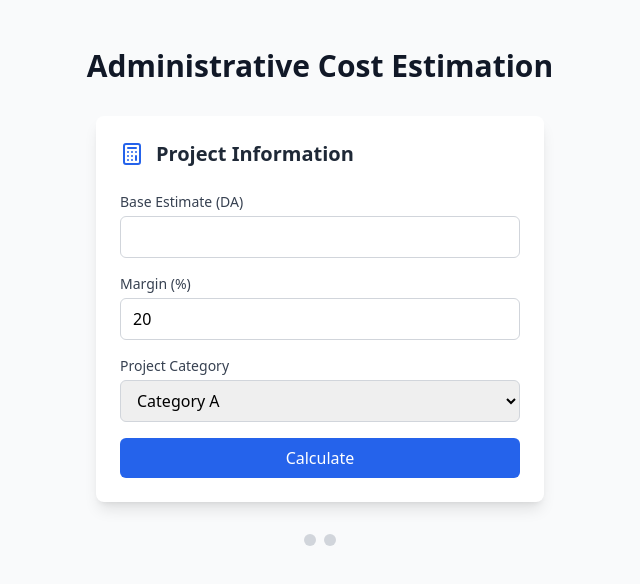
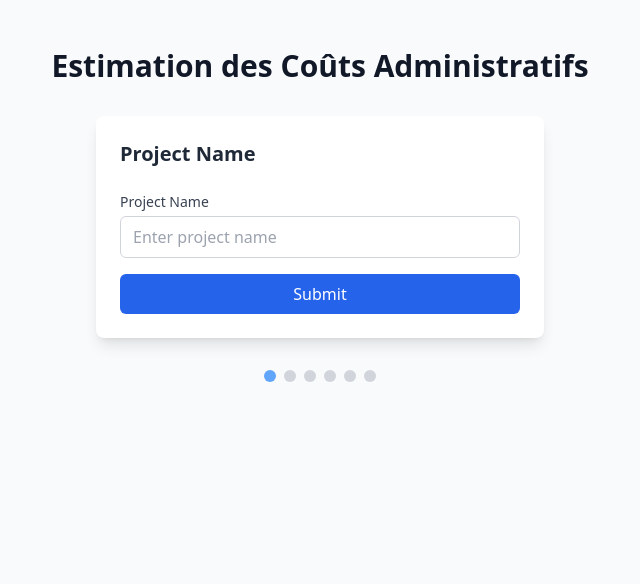
Before and after one commit to Yahiaoui-Abdelkrim/automatisation, a React (Vite) app: page / in a window 1280 px wide. Shown: the top 584 px of the page, without its empty margins (320-960 px from the left). Built offline with nearby package versions, Linux system fonts and the light colour scheme.

Commit message:
add multi-step form for dynamic site entry and project info verification

```diff
--- a/src/App.tsx
+++ b/src/App.tsx
@@ -1,14 +1,18 @@
 import React from 'react';
+import { ProjectNameForm } from './components/ProjectNameForm';
+import { SiteNamesForm } from './components/SiteNamesForm';
 import { ProjectForm } from './components/ProjectForm';
+import { SimilarityCheck } from './components/SimilarityCheck';
 import { SiteForm } from './components/SiteForm';
 import { Results } from './components/Results';
 import { calculateSiteEstimation, determineRateAndRange } from './utils/calculations';
 import type { CalculationResults } from './types';
 
-const SITES = ['BELLIL', 'DJEBEL M\'RAKEB'];
-
 function App() {
-  const [step, setStep] = React.useState(1);
+  const [step, setStep] = React.useState(0);
+  const [projectName, setProjectName] = React.useState('');
+  const [siteNames, setSiteNames] = React.useState<string[]>([]);
+  const [areSitesSimilar, setAreSitesSimilar] = React.useState<boolean | null>(null);
   const [projectData, setProjectData] = React.useState<{
     baseEstimate: number;
     margin: number;
@@ -17,6 +21,21 @@ function App() {
   const [currentSite, setCurrentSite] = React.useState(0);
   const [results, setResults] = React.useState<CalculationResults>({});
   const [rates, setRates] = React.useState<{ study: number; monitoring: number } | null>(null);
+
+  const handleProjectNameSubmit = (name: string) => {
+    setProjectName(name);
+    setStep(1);
+  };
+
+  const handleSiteNamesSubmit = (names: string[]) => {
+    setSiteNames(names);
+    setStep(2);
+  };
+
+  const handleSimilarityCheck = (areSimilar: boolean) => {
+    setAreSitesSimilar(areSimilar);
+    setStep(3);
+  };
 
   const handleProjectSubmit = (data: {
     baseEstimate: number;
@@ -31,7 +50,7 @@ function App() {
     const monitoringRate = determineRateAndRange(projectCostMillions, data.category, 'monitoring');
 
     setRates({ study: studyRate, monitoring: monitoringRate });
-    setStep(2);
+    setStep(4);
   };
 
   const handleSiteSubmit = (data: {
@@ -52,7 +71,7 @@ function App() {
 
     setResults((prev) => ({
       ...prev,
-      [SITES[currentSite]]: {
+      [siteNames[currentSite]]: {
         etude_execution: siteResults.executionStudy,
         assistance: siteResults.assistance,
         suivi: siteResults.monitoring,
@@ -61,63 +80,85 @@ function App() {
       },
     }));
 
-    if (currentSite < SITES.length - 1) {
+    if (currentSite < siteNames.length - 1) {
       setCurrentSite((prev) => prev + 1);
     } else {
-      setStep(3);
+      setStep(5);
     }
   };
 
   const handleBack = () => {
-    if (step === 2) {
+    if (step === 4) {
       if (currentSite > 0) {
         setCurrentSite((prev) => prev - 1);
         setResults((prev) => {
           const newResults = { ...prev };
-          delete newResults[SITES[currentSite]];
+          delete newResults[siteNames[currentSite]];
           return newResults;
         });
       } else {
-        setStep(1);
+        setStep(3);
         setCurrentSite(0);
         setResults({});
       }
+    } else if (step === 5) {
+      setStep(4);
+      setCurrentSite(siteNames.length - 1);
+      setResults((prev) => {
+        const newResults = { ...prev };
+        delete newResults[siteNames[siteNames.length - 1]];
+        return newResults;
+      });
     } else if (step === 3) {
       setStep(2);
-      setCurrentSite(SITES.length - 1);
-      setResults((prev) => {
-        const newResults = { ...prev };
-        delete newResults[SITES[SITES.length - 1]];
-        return newResults;
-      });
+      setAreSitesSimilar(null);
+      setProjectData(null);
+    } else if (step === 2) {
+      setStep(1);
+      setSiteNames([]);
+    } else if (step === 1) {
+      setStep(0);
+      setProjectName('');
     }
   };
 
   const handleReset = () => {
-    setStep(1);
+    setStep(0);
+    setProjectName('');
     setCurrentSite(0);
     setResults({});
     setProjectData(null);
     setRates(null);
+    setSiteNames([]);
+    setAreSitesSimilar(null);
   };
 
   return (
     <div className="min-h-screen bg-gray-50 py-12 px-4">
       <div className="max-w-7xl mx-auto">
         <h1 className="text-3xl font-bold text-center text-gray-900 mb-8">
-          Administrative Cost Estimation
+          Estimation des Coûts Administratifs
         </h1>
 
         <div className="flex flex-col items-center space-y-8">
-          {step === 1 && <ProjectForm onSubmit={handleProjectSubmit} />}
-          {step === 2 && (
+          {step === 0 && (
+            <ProjectNameForm
+              onSubmit={handleProjectNameSubmit}
+              initialName={projectName}
+            />
+          )}
+          {step === 1 && <SiteNamesForm onSubmit={handleSiteNamesSubmit} />}
+          {step === 2 && <SimilarityCheck onSubmit={handleSimilarityCheck} />}
+          {step === 3 && <ProjectForm onSubmit={handleProjectSubmit} />}
+          {step === 4 && (
             <SiteForm
-              siteName={SITES[currentSite]}
+              siteName={siteNames[currentSite]}
               onSubmit={handleSiteSubmit}
             />
           )}
-          {step === 3 && projectData && rates && (
+          {step === 5 && projectData && rates && (
             <Results
+              projectName={projectName}
               results={results}
               projectData={projectData}
               rates={rates}
@@ -125,23 +166,23 @@ function App() {
             />
           )}
 
-          {step > 1 && (
+          {step > 0 && (
             <button
               onClick={handleBack}
               className="text-blue-600 hover:text-blue-700 font-medium"
             >
-              ← Go Back
+              ← Retour
             </button>
           )}
 
           <div className="flex gap-2">
-            {SITES.map((site, index) => (
+            {[...Array(6)].map((_, index) => (
               <div
-                key={site}
+                key={index}
                 className={`w-3 h-3 rounded-full ${
-                  index < currentSite || step === 3
+                  index < step
                     ? 'bg-blue-600'
-                    : index === currentSite && step === 2
+                    : index === step
                     ? 'bg-blue-400'
                     : 'bg-gray-300'
                 }`}
--- /dev/null
+++ b/src/components/ProjectNameForm.tsx
@@ -0,0 +1,49 @@
+import React from 'react';
+
+interface ProjectNameFormProps {
+  onSubmit: (name: string) => void;
+  initialName: string;
+}
+
+/**
+ * Form component for entering the project name.
+ * Allows users to input and submit the project name.
+ */
+export const ProjectNameForm: React.FC<ProjectNameFormProps> = ({ onSubmit, initialName }) => {
+  const [name, setName] = React.useState(initialName);
+
+  const handleSubmit = (e: React.FormEvent) => {
+    e.preventDefault();
+    onSubmit(name);
+  };
+
+  return (
+    <form onSubmit={handleSubmit} className="bg-white rounded-lg shadow-lg p-6 max-w-md w-full">
+      <div className="flex items-center gap-3 mb-6">
+        <h2 className="text-xl font-semibold text-gray-800">Project Name</h2>
+      </div>
+      <div className="space-y-4">
+        <div>
+          <label htmlFor="projectName" className="block text-sm font-medium text-gray-700 mb-1">
+            Project Name
+          </label>
+          <input
+            type="text"
+            id="projectName"
+            value={name}
+            onChange={(e) => setName(e.target.value)}
+            className="w-full px-3 py-2 border border-gray-300 rounded-md focus:outline-none focus:ring-2 focus:ring-blue-500"
+            required
+            placeholder="Enter project name"
+          />
+        </div>
+        <button
+          type="submit"
+          className="w-full bg-blue-600 text-white py-2 px-4 rounded-md hover:bg-blue-700 transition-colors"
+        >
+          Submit
+        </button>
+      </div>
+    </form>
+  );
+};
--- /dev/null
+++ b/src/components/SimilarityCheck.tsx
@@ -0,0 +1,38 @@
+import React from 'react';
+import { Copy } from 'lucide-react';
+
+interface SimilarityCheckProps {
+  onSubmit: (areSimilar: boolean) => void;
+}
+
+export const SimilarityCheck: React.FC<SimilarityCheckProps> = ({ onSubmit }) => {
+  return (
+    <div className="bg-white rounded-lg shadow-lg p-6 max-w-md w-full">
+      <div className="flex items-center gap-3 mb-6">
+        <Copy className="w-6 h-6 text-blue-600" />
+        <h2 className="text-xl font-semibold text-gray-800">Similarité des Projets</h2>
+      </div>
+
+      <div className="space-y-6">
+        <p className="text-gray-600">
+          Est-ce que tous les sites utilisent les mêmes informations de projet (estimation de base, marge et catégorie) ?
+        </p>
+
+        <div className="flex flex-col gap-4">
+          <button
+            onClick={() => onSubmit(true)}
+            className="w-full bg-blue-600 text-white py-3 px-4 rounded-md hover:bg-blue-700 transition-colors"
+          >
+            Oui, utiliser les mêmes informations pour tous les sites
+          </button>
+          <button
+            onClick={() => onSubmit(false)}
+            className="w-full border border-blue-600 text-blue-600 py-3 px-4 rounded-md hover:bg-blue-50 transition-colors"
+          >
+            Non, chaque site nécessite des informations différentes
+          </button>
+        </div>
+      </div>
+    </div>
+  );
+};
--- /dev/null
+++ b/src/components/SiteNamesForm.tsx
@@ -0,0 +1,98 @@
+import React from 'react';
+import { Building, Plus, Trash2 } from 'lucide-react';
+
+interface SiteNamesFormProps {
+  onSubmit: (siteNames: string[]) => void;
+}
+
+export const SiteNamesForm: React.FC<SiteNamesFormProps> = ({ onSubmit }) => {
+  const [siteNames, setSiteNames] = React.useState<string[]>(['']);
+
+  const handleSubmit = (e: React.FormEvent) => {
+    e.preventDefault();
+    const validSiteNames = siteNames.filter(name => name.trim() !== '');
+    if (validSiteNames.length > 0) {
+      onSubmit(validSiteNames);
+    }
+  };
+
+  const addSite = () => {
+    setSiteNames([...siteNames, '']);
+  };
+
+  const removeSite = (index: number) => {
+    if (siteNames.length > 1) {
+      const newSiteNames = [...siteNames];
+      newSiteNames.splice(index, 1);
+      setSiteNames(newSiteNames);
+    }
+  };
+
+  const updateSiteName = (index: number, value: string) => {
+    const newSiteNames = [...siteNames];
+    newSiteNames[index] = value;
+    setSiteNames(newSiteNames);
+  };
+
+  return (
+    <form
+      onSubmit={handleSubmit}
+      className="bg-white rounded-lg shadow-lg p-6 max-w-md w-full"
+    >
+      <div className="flex items-center gap-3 mb-6">
+        <Building className="w-6 h-6 text-blue-600" />
+        <h2 className="text-xl font-semibold text-gray-800">Noms des Sites</h2>
+      </div>
+
+      <div className="space-y-4">
+        {siteNames.map((siteName, index) => (
+          <div key={index} className="flex gap-2">
+            <div className="flex-1">
+              <label
+                htmlFor={`siteName${index}`}
+                className="block text-sm font-medium text-gray-700 mb-1"
+              >
+                Nom du Site {index + 1}
+              </label>
+              <input
+                type="text"
+                id={`siteName${index}`}
+                value={siteName}
+                onChange={(e) => updateSiteName(index, e.target.value)}
+                className="w-full px-3 py-2 border border-gray-300 rounded-md focus:outline-none focus:ring-2 focus:ring-blue-500"
+                required
+                placeholder="ex: BELLIL"
+              />
+            </div>
+            {index > 0 && (
+              <button
+                type="button"
+                onClick={() => removeSite(index)}
+                className="mt-7 p-2 text-red-600 hover:text-red-700 focus:outline-none"
+                aria-label="Supprimer le site"
+              >
+                <Trash2 className="w-5 h-5" />
+              </button>
+            )}
+          </div>
+        ))}
+
+        <button
+          type="button"
+          onClick={addSite}
+          className="flex items-center gap-2 w-full justify-center py-2 px-4 border border-blue-600 text-blue-600 rounded-md hover:bg-blue-50 transition-colors"
+        >
+          <Plus className="w-4 h-4" />
+          Ajouter un Site
+        </button>
+
+        <button
+          type="submit"
+          className="w-full bg-blue-600 text-white py-2 px-4 rounded-md hover:bg-blue-700 transition-colors mt-4"
+        >
+          Continuer
+        </button>
+      </div>
+    </form>
+  );
+};
--- a/src/utils/generateNote.ts
+++ b/src/utils/generateNote.ts
@@ -2,6 +2,7 @@ import { CalculationResults } from '../types';
 import { formatCurrency } from './calculations';
 
 export const generateDetailedNote = (
+  projectName: string,
   baseEstimate: number,
   margin: number,
   category: string,
@@ -17,6 +18,8 @@ export const generateDetailedNote = (
                     NOTE DE CALCUL DÉTAILLÉE
                     ${new Date().toLocaleString('fr-FR')}
 =================================================================
+
+PROJET : ${projectName}
 
 DONNÉES D'ENTRÉE :
 ----------------
```
Also changed, not shown: src/components/Results.tsx (+23 -19 lines).
